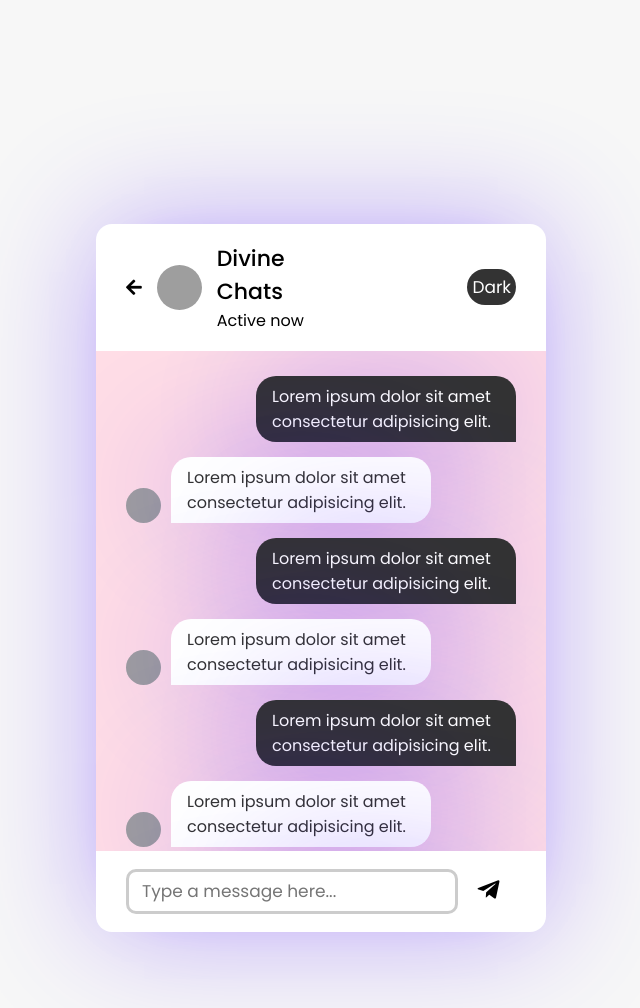
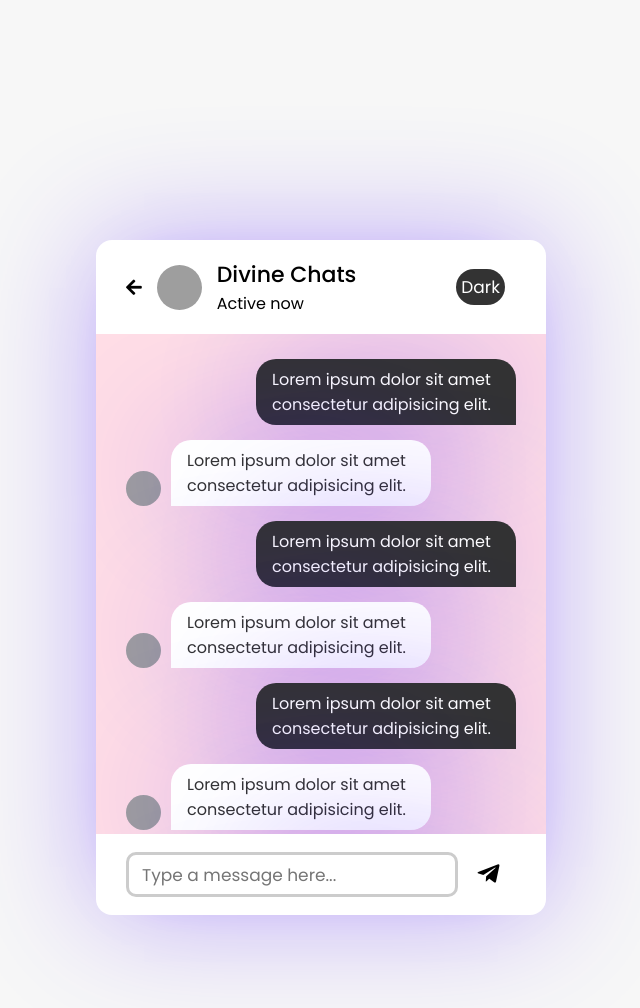
Before and after one commit to devagarwal2503/Divine-Chats, a PHP site: page /chat.html in a window 1280 px wide. Shown: the top 1008 px of the page, without its empty margins (319-959 px from the left). Run offline with PHP 8.4, Linux system fonts and the light colour scheme; grey boxes are pictures that could not be loaded.

Commit message:
Update light-mode.css

```diff
--- a/light-mode.css
+++ b/light-mode.css
@@ -293,7 +293,7 @@ form .name-details .field:last-child{
 }
 /* Chat Area css*/
 .chat-area header .dimg{
-    margin-left: 120px;
+    margin-left: 100px;
     color: var(--logouttxtColor);
     font-size: 17px;
     padding: 5px 5px;
```
